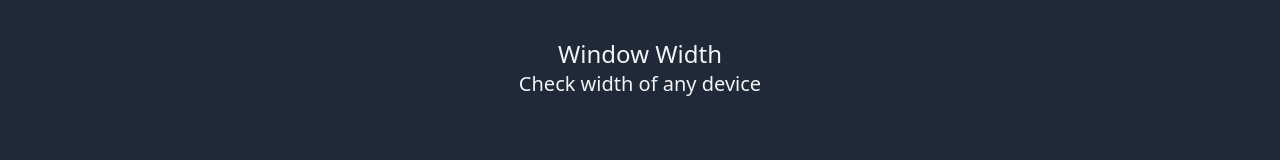
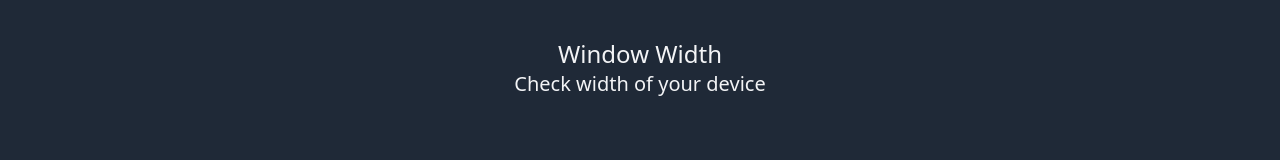
Before and after one commit to segunajibola/window-tracker, a React (Vite) app: page / in a window 1280 px wide. Shown: the part 165-325 px from the top of the page. Built offline with nearby package versions, Linux system fonts and the light colour scheme.

Commit message:
firstCommit

```diff
--- a/src/components/Home.jsx
+++ b/src/components/Home.jsx
@@ -12,7 +12,7 @@ const Home = (props) => {
     <div className="dark:bg-gray-800 dark:text-gray-100 h-[90vh] flex flex-col justify-evenly text-center">
       <div>
         <h1 className="text-2xl">Window Width</h1>
-        <p className="text-xl">Check width of any device</p>
+        <p className="text-xl">Check width of your device</p>
       </div>
 
       <div className="mx-auto">
@@ -31,7 +31,7 @@ const Home = (props) => {
       <div>
         <p>
           Made with &hearts; by
-          <a href="https://segunajibola.com">Segun Ajibola</a>
+          <a href="https://segunajibola.com"> Segun Ajibola</a>
         </p>
       </div>
     </div>
```
